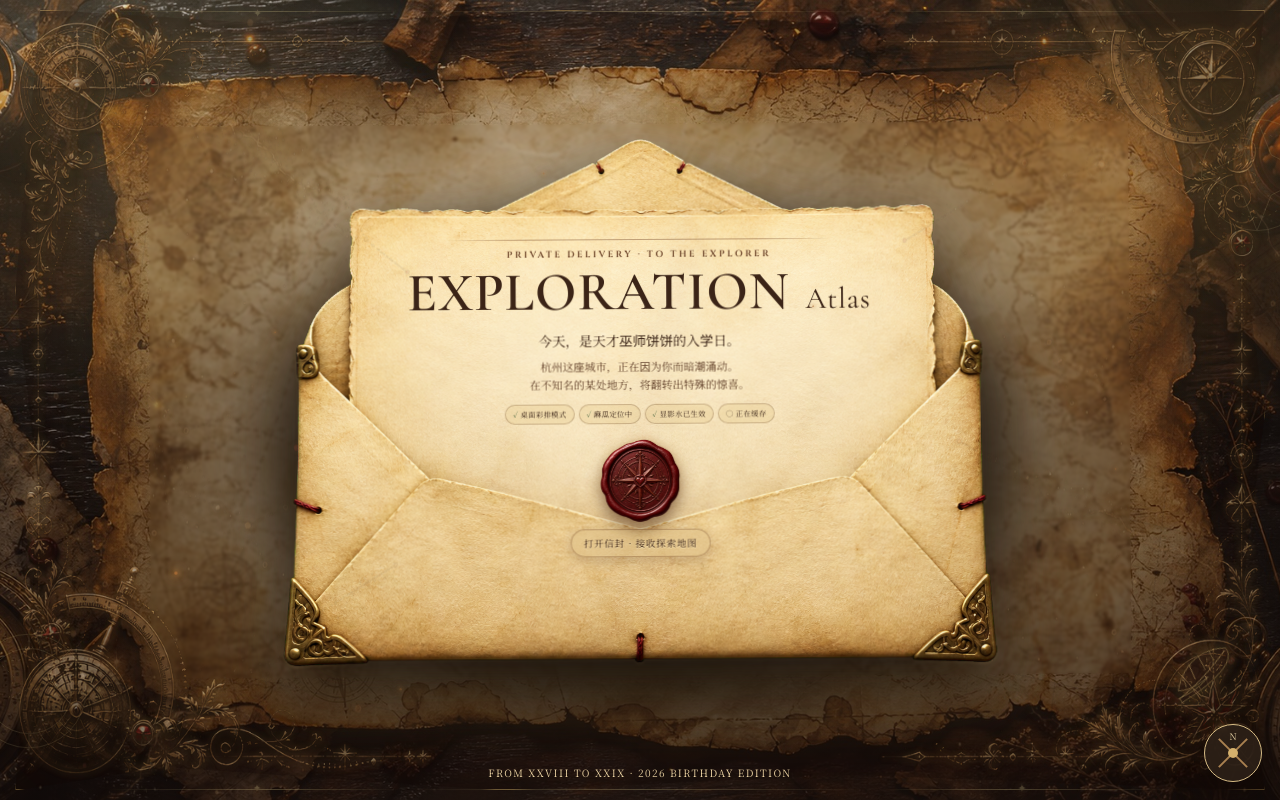
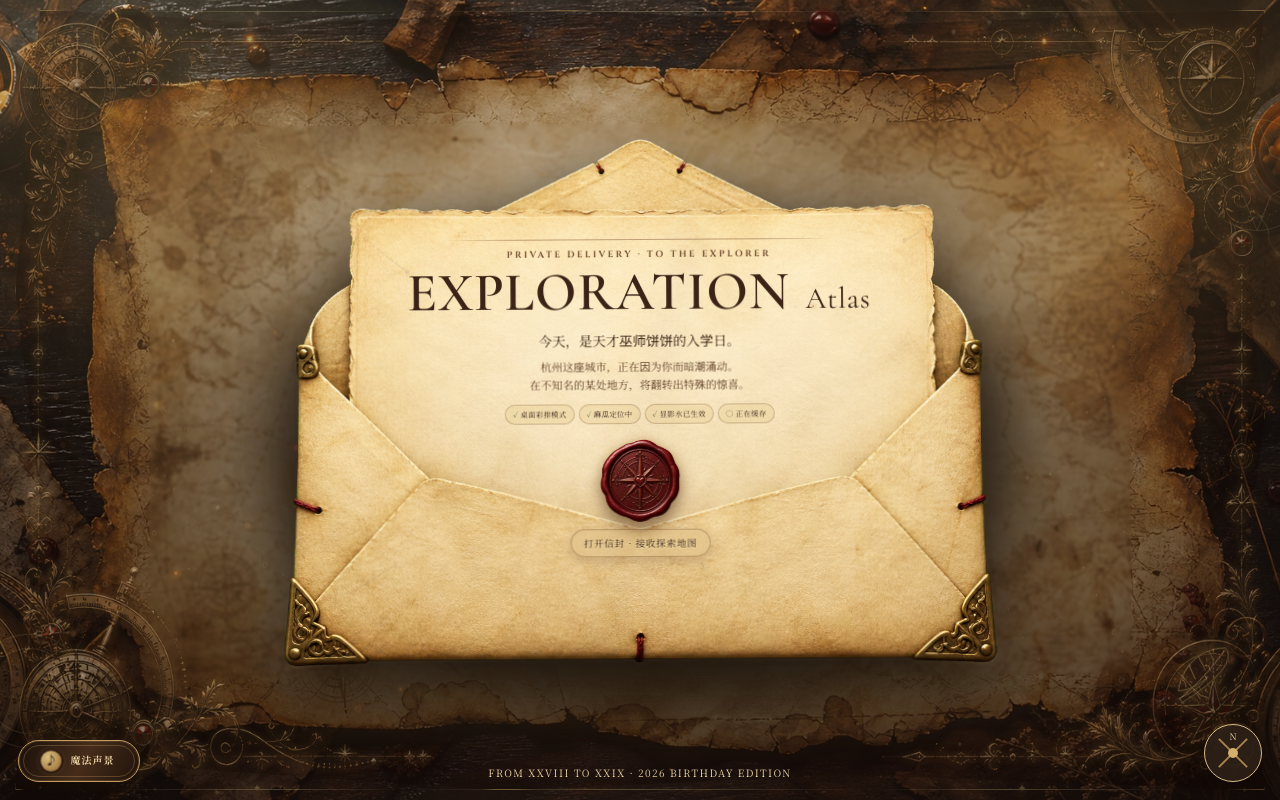
Before and after one commit to aaron2000dq/aaron2000dq.github.io, a React (Vite) app: page / in a window 1280 px wide. Built offline with nearby package versions, Linux system fonts and the light colour scheme.

Commit message:
feat: reveal destinations with an original magic soundscape

```diff
--- a/app/globals.css
+++ b/app/globals.css
@@ -74,6 +74,35 @@ h1, h2, h3, blockquote, .display-type {
 .compass-hold-progress circle { fill: none; stroke: #f0ce82; stroke-width: 2.4; stroke-linecap: round; stroke-dasharray: 1; stroke-dashoffset: 1; filter: drop-shadow(0 0 4px #e9bc64); }
 .compass-secret.is-holding { transform: scale(1.05); box-shadow: 0 8px 30px #130a06, 0 0 24px #d8ae5d8f; }
 .compass-secret.is-holding .compass-hold-progress circle { animation: compassHoldProgress 3s linear forwards; }
+.music-toggle {
+  position: fixed;
+  z-index: 190;
+  left: max(18px, env(safe-area-inset-left));
+  bottom: max(18px, env(safe-area-inset-bottom));
+  min-width: 122px;
+  height: 42px;
+  display: inline-flex;
+  align-items: center;
+  justify-content: center;
+  gap: 9px;
+  padding: 0 15px 0 11px;
+  border: 1px solid #c59c5d;
+  border-radius: 999px;
+  color: #f0d9a5;
+  background: linear-gradient(115deg, #1a100bd9, #4b301de8 53%, #21130ce8);
+  box-shadow: inset 0 0 0 1px #f2d18d1f, 0 7px 24px #100704b8, 0 0 18px #c8913b25;
+  -webkit-backdrop-filter: blur(9px);
+  backdrop-filter: blur(9px);
+  cursor: pointer;
+  transition: transform .22s cubic-bezier(.22, 1, .36, 1), opacity .22s ease, filter .22s ease, box-shadow .22s ease;
+}
+.music-toggle::before { content: ""; position: absolute; inset: 4px; border: 1px solid #d8b66b42; border-radius: inherit; pointer-events: none; }
+.music-toggle i { position: relative; width: 22px; height: 22px; display: grid; place-items: center; border-radius: 50%; color: #24140d; background: radial-gradient(circle at 35% 30%, #f2d590, #a87235); font: 700 13px/1 var(--font-display); box-shadow: 0 0 0 2px #2a180f, 0 0 11px #e2b65e85; animation: musicGlyphPulse 2.6s ease-in-out infinite; }
+.music-toggle span { position: relative; font: 650 10px/1 var(--font-inscription); letter-spacing: .1em; }
+.music-toggle:hover { transform: translateY(-1px); filter: brightness(1.08); box-shadow: inset 0 0 0 1px #f2d18d2e, 0 9px 26px #100704c7, 0 0 22px #d7a24d35; }
+.music-toggle:active { transform: translateY(1px) scale(.985); }
+.music-toggle.is-muted { opacity: .62; filter: saturate(.55); }
+.music-toggle.is-muted i { animation: none; box-shadow: 0 0 0 2px #2a180f; }
 
 .primary-button, .secondary-button, .text-button, .wax-button { border: 0; cursor: pointer; -webkit-tap-highlight-color: transparent; }
 .primary-button { padding: 13px 20px; background: var(--ink); color: #f1dfb3; border: 1px solid #6f5032; box-shadow: inset 0 0 0 2px #21160f, 0 6px 16px #3b241b3d; letter-spacing: .06em; }
@@ -501,9 +530,12 @@ h1, h2, h3, blockquote, .display-type {
 .floating-quest-card.is-collapsed .quest-number { top: 15px; left: 20px; right: auto; font-size: 24px; color: #68452e99; }
 .quest-card h2 { margin: 18px 0 16px; font-size: 31px; font-weight: 600; line-height: .96; letter-spacing: .012em; }
 .quest-card h2 small { display: block; margin-top: 3px; font-size: 13px; font-weight: 400; letter-spacing: .08em; }
+.quest-card.is-arrived h2 { margin-top: 15px; font-size: clamp(34px, 3.15vw, 46px); line-height: 1.02; letter-spacing: .025em; text-wrap: balance; }
+.quest-card.is-arrived h2 small { margin-top: 8px; font-size: 13px; letter-spacing: .17em; }
 .quest-card > p { font-size: 14px; line-height: 1.75; }
 .quest-card.is-collapsed h2 { margin: 0 0 10px; font-size: 22px; }
 .quest-card.is-collapsed h2 small { font-size: 11px; }
+.quest-card.is-collapsed.is-arrived h2 { font-size: 29px; line-height: 1.04; }
 .quest-card.is-collapsed .distance-row { margin: 10px 0 12px; padding: 9px 0; }
 .quest-card.is-collapsed .distance-row span { font-size: 15px; }
 .quest-card.is-collapsed .distance-row small { max-width: 85px; text-align: right; }
@@ -582,6 +614,8 @@ h1, h2, h3, blockquote, .display-type {
 .celebration-copy strong { margin: 7px 0 5px; font-size: 27px; font-weight: 400; letter-spacing: .08em; }
 .celebration-copy small { opacity: .8; letter-spacing: .14em; }
 .arrival-copy { top: 17%; animation-delay: .16s; }
+.arrival-copy strong { max-width: min(820px, 82vw); margin: 11px 0 8px; color: #f4dda5; font-size: clamp(48px, 6.1vw, 78px); font-weight: 560; line-height: .95; letter-spacing: .055em; text-wrap: balance; text-shadow: 0 4px 22px #0c0503, 0 0 18px #d9a84b70; }
+.arrival-copy small { font-size: 11px; letter-spacing: .24em; }
 .arrival-aura { position: absolute; z-index: 2; left: 45%; top: 51%; width: 1px; height: 1px; }
 .arrival-aura::before { content: ""; position: absolute; left: 0; top: 0; width: 280px; height: 280px; border-radius: 50%; background: radial-gradient(circle, #f1ce7957 0 8%, #be7f3824 24%, transparent 68%); transform: translate3d(-50%, -50%, 0) scale(.35); animation: arrivalGlow 1.45s ease-out forwards; }
 .arrival-ring { position: absolute; left: 0; top: 0; width: 102px; height: 102px; border: 1px solid #f0d294; border-radius: 50%; opacity: 0; transform: translate3d(-50%, -50%, 0) scale(.25); animation: arrivalRing 1.25s cubic-bezier(.16, .72, .25, 1) forwards; }
@@ -1156,6 +1190,10 @@ h1, h2, h3, blockquote, .display-type {
 @keyframes fogPulse { from { opacity: .6; } to { opacity: .9; } }
 @keyframes atlasPointBreath { 0%, 100% { opacity: .12; transform: scale(.72); } 50% { opacity: .58; transform: scale(1.75); } }
 @keyframes compassHoldProgress { to { stroke-dashoffset: 0; } }
+@keyframes musicGlyphPulse {
+  0%, 100% { transform: scale(.94); filter: brightness(.9); box-shadow: 0 0 0 2px #2a180f, 0 0 8px #e2b65e58; }
+  46% { transform: scale(1.08); filter: brightness(1.15); box-shadow: 0 0 0 2px #2a180f, 0 0 17px 3px #e2b65e94; }
+}
 @keyframes introRoomDarken { 0% { background-color: transparent; } 45%, 100% { background-color: #29170f; } }
 @keyframes introGridRecede { to { opacity: .05; transform: scale(1.08); } }
 @keyframes waxBreak { 0% { transform: scale(1); box-shadow: 0 5px 10px #3c211399; } 36% { transform: scale(1.24) rotate(-5deg); box-shadow: 0 0 35px #d4aa62; } 70% { transform: scale(.95) rotate(4deg); opacity: 1; } 100% { transform: scale(1.55) rotate(9deg); opacity: 0; } }
--- a/src/components/CelebrationLayer.tsx
+++ b/src/components/CelebrationLayer.tsx
@@ -78,8 +78,8 @@ export function CelebrationLayer({ kind, label }: CelebrationLayerProps) {
           </div>
           <div className="celebration-copy arrival-copy">
             <span>COORDINATE FOUND</span>
-            <strong>坐标已回应</strong>
-            <small>{label}</small>
+            <strong>{label}</strong>
+            <small>坐标已回应</small>
           </div>
         </>
       ) : (
--- a/src/components/ExplorationApp.tsx
+++ b/src/components/ExplorationApp.tsx
@@ -14,6 +14,7 @@ import { getPhotos, loadProgress, resetProgress, savePhoto, saveProgress } from
 import { warmPhotoMatcher } from "@/src/lib/photoMatch";
 import { useGeolocation } from "@/src/hooks/useGeolocation";
 import { useDeviceHeading } from "@/src/hooks/useDeviceHeading";
+import { useMagicalSoundscape } from "@/src/hooks/useMagicalSoundscape";
 import type { CapturedPhoto, ExplorationZone, MatchResult, PositionSample, StoryProgress } from "@/src/types";
 
 const giftNames = {
@@ -56,6 +57,7 @@ function createInitialProgress(storyZones: ExplorationZone[]): StoryProgress {
 }
 
 export function ExplorationApp({ storageNamespace = "formal", storyZones = formalZones }: ExplorationAppProps) {
+  const music = useMagicalSoundscape();
   const storyInitialProgress = useMemo(() => createInitialProgress(storyZones), [storyZones]);
   const [progress, setProgress] = useState<StoryProgress>(() => structuredClone(storyInitialProgress));
   const [hydrated, setHydrated] = useState(false);
@@ -387,6 +389,7 @@ export function ExplorationApp({ storageNamespace = "formal", storyZones = forma
 
   function openAtlas() {
     if (introOpening) return;
+    music.start();
     setIntroOpening(true);
     const reducedMotion = window.matchMedia("(prefers-reduced-motion: reduce)").matches;
     introTimer.current = window.setTimeout(
@@ -472,6 +475,13 @@ export function ExplorationApp({ storageNamespace = "formal", storyZones = forma
         onPointerCancel={endCompassHold}
         onContextMenu={(event) => event.preventDefault()}
       ><span>N</span><i/><svg className="compass-hold-progress" viewBox="0 0 64 64" aria-hidden="true"><circle cx="32" cy="32" r="29" pathLength="1"/></svg></button>
+      <button
+        className={`music-toggle ${music.muted ? "is-muted" : ""}`}
+        type="button"
+        aria-label={music.muted || !music.started ? "播放魔法背景音乐" : "关闭魔法背景音乐"}
+        data-music-state={music.muted ? "muted" : music.started ? "playing" : "ready"}
+        onClick={music.toggle}
+      ><i aria-hidden="true">♪</i><span>{music.muted ? "音乐已静音" : "魔法声景"}</span></button>
 
       <AnimatePresence>
         {celebration && <CelebrationLayer key={celebration.id} kind={celebration.kind} label={celebration.label} />}
@@ -523,7 +533,7 @@ export function ExplorationApp({ storageNamespace = "formal", storyZones = forma
             <header className="topbar"><div><i className="topbar-sigil" aria-hidden="true"/><span>THE EXPLORATION ATLAS · XXVIII → XXIX</span><b>{displayedZoneTitle}</b></div><div className="chapter-dots">{storyZones.map((item) => <i key={item.id} className={item.order <= zone.order ? "active" : ""}/>)}</div><div className="status-chip">{arrived ? "坐标已揭晓" : location.status === "active" ? "墨点已定位" : location.status === "imprecise" ? "定位在云雾中" : progress.zoneStarted ? "正在寻找位置" : "等待开始"}</div></header>
             <div className="map-layout">
               <MapCanvas zone={zone} checkpoint={checkpoint} position={position} locationReliable={!progress.zoneStarted || locationReliable} arrived={arrived} completedIds={progress.completedCheckpointIds} heading={displayedHeading} showHeading={headingVisible} onMapFocus={() => setQuestExpanded(false)}/>
-              <aside className={`quest-card floating-quest-card ${questExpanded ? "is-expanded" : "is-collapsed"}`}>
+              <aside className={`quest-card floating-quest-card ${questExpanded ? "is-expanded" : "is-collapsed"} ${arrived ? "is-arrived" : ""}`}>
                 <MagicMicroEffect variant="ripple" />
                 <button
                   className="quest-panel-toggle"
@@ -533,7 +543,7 @@ export function ExplorationApp({ storageNamespace = "formal", storyZones = forma
                 >{questExpanded ? "收起" : "查看线索"}</button>
                 <div className="quest-medallion" aria-hidden="true"><span className="quest-number">{String(coordinateNumber).padStart(2, "0")}</span></div>
                 <span className="eyebrow">{arrived ? "COORDINATE REVEALED" : "THE LAST PAGE OF XXVIII"}</span>
-                <h2>{arrived ? giftNames[checkpoint.giftType] : concealedTitle}<small>{arrived ? checkpoint.label : concealedLabel}</small></h2>
+                <h2>{arrived ? checkpoint.label : concealedTitle}<small>{arrived ? giftNames[checkpoint.giftType] : concealedLabel}</small></h2>
                 {questExpanded && checkpoint.storyBeat && <p className="quest-story-beat">{checkpoint.storyBeat}</p>}
                 {questExpanded && <p className="quest-clue">{checkpoint.clue}</p>}
                 <div className="distance-row"><span>{arrived ? "已经抵达" : position && !locationReliable ? "墨点已冻结" : formatDistance(routeMatch.distanceToCheckpointM)}</span><small>{position ? `精度 ±${Math.round(position.accuracy)}m` : "Wi‑Fi iPad 粗定位"}</small></div>
@@ -572,7 +582,7 @@ export function ExplorationApp({ storageNamespace = "formal", storyZones = forma
             <motion.section className="unlock-card" initial={{ scale: 0.7, rotate: -3 }} animate={{ scale: 1, rotate: 0 }}>
               <MagicMicroEffect variant="star-trail" />
               <div className="unlock-generated-rune" aria-hidden="true" />
-              <div className="unlock-seal">{checkpoint.giftType === "love" ? "♡" : "✦"}</div><span>PAGE {String(coordinateNumber).padStart(2, "0")} · REVEALED</span><h2>{giftNames[checkpoint.giftType]}<small>{checkpoint.label}</small></h2>{checkpoint.storyBeat && <blockquote className="unlock-story-beat">{checkpoint.storyBeat}</blockquote>}<p>{checkpoint.unlockCopy}</p>{lastResult && <small>照片匹配度 {lastResult.score}%{lastResult.poseScore === null ? " · 场景匹配模式" : " · 姿势已识别"}</small>}<button className="primary-button" onClick={continueAfterUnlock}>{checkpoint.giftType === "love" ? "翻开二十九岁的第一章" : zone.checkpoints[zone.checkpoints.findIndex((item) => item.id === checkpoint.id) + 1] ? "寻找下一枚未知坐标" : "带着这一页返回飞行扫帚"}</button>
+              <div className="unlock-seal">{checkpoint.giftType === "love" ? "♡" : "✦"}</div><span>PAGE {String(coordinateNumber).padStart(2, "0")} · REVEALED</span><h2>{checkpoint.label}<small>{giftNames[checkpoint.giftType]}</small></h2>{checkpoint.storyBeat && <blockquote className="unlock-story-beat">{checkpoint.storyBeat}</blockquote>}<p>{checkpoint.unlockCopy}</p>{lastResult && <small>照片匹配度 {lastResult.score}%{lastResult.poseScore === null ? " · 场景匹配模式" : " · 姿势已识别"}</small>}<button className="primary-button" onClick={continueAfterUnlock}>{checkpoint.giftType === "love" ? "翻开二十九岁的第一章" : zone.checkpoints[zone.checkpoints.findIndex((item) => item.id === checkpoint.id) + 1] ? "寻找下一枚未知坐标" : "带着这一页返回飞行扫帚"}</button>
             </motion.section>
           </motion.div>
         )}
--- /dev/null
+++ b/src/hooks/useMagicalSoundscape.ts
@@ -0,0 +1,177 @@
+"use client";
+
+import { useCallback, useEffect, useRef, useState } from "react";
+
+const MUTED_KEY = "exploration-atlas:music-muted-v1";
+const PHRASE_SECONDS = 9.6;
+
+// An original D-minor pentatonic phrase. It deliberately avoids quoting any
+// film score while retaining the glassy, nocturnal character of a magic atlas.
+const PHRASE: Array<[offset: number, midi: number, duration: number, volume: number]> = [
+  [0, 74, 0.78, 0.14],
+  [0.76, 77, 0.42, 0.1],
+  [1.22, 81, 0.88, 0.12],
+  [2.34, 72, 0.48, 0.08],
+  [2.92, 79, 0.76, 0.1],
+  [4.22, 76, 0.46, 0.085],
+  [4.76, 81, 0.48, 0.095],
+  [5.34, 84, 0.9, 0.11],
+  [6.72, 79, 0.58, 0.085],
+  [7.42, 74, 1.52, 0.105],
+];
+
+type SafariWindow = Window & typeof globalThis & {
+  webkitAudioContext?: typeof AudioContext;
+};
+
+function midiFrequency(midi: number) {
+  return 440 * 2 ** ((midi - 69) / 12);
+}
+
+function scheduleBell(
+  context: AudioContext,
+  destination: AudioNode,
+  frequency: number,
+  startsAt: number,
+  duration: number,
+  volume: number,
+) {
+  const envelope = context.createGain();
+  envelope.gain.setValueAtTime(0.0001, startsAt);
+  envelope.gain.exponentialRampToValueAtTime(volume, startsAt + 0.018);
+  envelope.gain.exponentialRampToValueAtTime(0.0001, startsAt + duration);
+  envelope.connect(destination);
+
+  const partials: Array<[ratio: number, level: number, type: OscillatorType]> = [
+    [1, 1, "sine"],
+    [2.01, 0.31, "triangle"],
+    [3.98, 0.09, "sine"],
+  ];
+  partials.forEach(([ratio, level, type]) => {
+    const oscillator = context.createOscillator();
+    const partialGain = context.createGain();
+    oscillator.type = type;
+    oscillator.frequency.setValueAtTime(frequency * ratio, startsAt);
+    partialGain.gain.setValueAtTime(level, startsAt);
+    oscillator.connect(partialGain).connect(envelope);
+    oscillator.start(startsAt);
+    oscillator.stop(startsAt + duration + 0.08);
+  });
+}
+
+function schedulePhrase(context: AudioContext, destination: AudioNode, startsAt: number) {
+  PHRASE.forEach(([offset, midi, duration, volume]) => {
+    scheduleBell(context, destination, midiFrequency(midi), startsAt + offset, duration, volume);
+  });
+
+  // A nearly subliminal two-note floor keeps the sparse bells from feeling
+  // like notification sounds. It fades fully between phrases.
+  const padGain = context.createGain();
+  padGain.gain.setValueAtTime(0.0001, startsAt);
+  padGain.gain.exponentialRampToValueAtTime(0.018, startsAt + 1.4);
+  padGain.gain.setValueAtTime(0.018, startsAt + 7.2);
+  padGain.gain.exponentialRampToValueAtTime(0.0001, startsAt + 9.3);
+  padGain.connect(destination);
+  [50, 57].forEach((midi, index) => {
+    const oscillator = context.createOscillator();
+    oscillator.type = index ? "sine" : "triangle";
+    oscillator.frequency.setValueAtTime(midiFrequency(midi), startsAt);
+    oscillator.connect(padGain);
+    oscillator.start(startsAt);
+    oscillator.stop(startsAt + 9.4);
+  });
+}
+
+export function useMagicalSoundscape() {
+  const [muted, setMuted] = useState(
+    () => typeof window !== "undefined" && window.localStorage.getItem(MUTED_KEY) === "true",
+  );
+  const [started, setStarted] = useState(false);
+  const contextRef = useRef<AudioContext | null>(null);
+  const masterRef = useRef<GainNode | null>(null);
+  const timerRef = useRef<number | null>(null);
+  const nextPhraseRef = useRef(0);
+  const mutedRef = useRef(muted);
+  mutedRef.current = muted;
+
+  const setMasterLevel = useCallback((isMuted: boolean) => {
+    const context = contextRef.current;
+    const master = masterRef.current;
+    if (!context || !master) return;
+    const now = context.currentTime;
+    master.gain.cancelScheduledValues(now);
+    master.gain.setValueAtTime(Math.max(0.0001, master.gain.value), now);
+    master.gain.exponentialRampToValueAtTime(isMuted ? 0.0001 : 0.52, now + 0.28);
+  }, []);
+
+  const ensureStarted = useCallback(() => {
+    if (contextRef.current) {
+      void contextRef.current.resume().catch(() => undefined);
+      setMasterLevel(mutedRef.current);
+      return true;
+    }
+    const AudioContextClass = window.AudioContext ?? (window as SafariWindow).webkitAudioContext;
+    if (!AudioContextClass) return false;
+    const context = new AudioContextClass();
+    const master = context.createGain();
+    master.gain.setValueAtTime(mutedRef.current ? 0.0001 : 0.52, context.currentTime);
+    master.connect(context.destination);
+    contextRef.current = context;
+    masterRef.current = master;
+    setStarted(true);
+
+    const firstPhrase = context.currentTime + 0.08;
+    schedulePhrase(context, master, firstPhrase);
+    nextPhraseRef.current = firstPhrase + PHRASE_SECONDS;
+    timerRef.current = window.setInterval(() => {
+      const activeContext = contextRef.current;
+      const activeMaster = masterRef.current;
+      if (!activeContext || !activeMaster || activeContext.state === "closed") return;
+      while (nextPhraseRef.current < activeContext.currentTime + 2.2) {
+        schedulePhrase(activeContext, activeMaster, nextPhraseRef.current);
+        nextPhraseRef.current += PHRASE_SECONDS;
+      }
+    }, 900);
+    void context.resume().catch(() => undefined);
+    return true;
+  }, [setMasterLevel]);
+
+  const start = useCallback(() => {
+    if (mutedRef.current) return;
+    ensureStarted();
+  }, [ensureStarted]);
+
+  const toggle = useCallback(() => {
+    const nextMuted = !mutedRef.current;
+    mutedRef.current = nextMuted;
+    setMuted(nextMuted);
+    window.localStorage.setItem(MUTED_KEY, String(nextMuted));
+    if (!nextMuted) ensureStarted();
+    setMasterLevel(nextMuted);
+  }, [ensureStarted, setMasterLevel]);
+
+  useEffect(() => {
+    const handleVisibility = () => {
+      const context = contextRef.current;
+      if (!context) return;
+      if (document.visibilityState === "hidden") {
+        void context.suspend().catch(() => undefined);
+      } else if (!mutedRef.current) {
+        void context.resume().catch(() => undefined);
+      }
+    };
+    document.addEventListener("visibilitychange", handleVisibility);
+    return () => {
+      document.removeEventListener("visibilitychange", handleVisibility);
+      if (timerRef.current) window.clearInterval(timerRef.current);
+      void contextRef.current?.close().catch(() => undefined);
+    };
+  }, []);
+
+  return {
+    muted,
+    started,
+    start,
+    toggle,
+  };
+}
```
Also changed, not shown: 2 other files (tests, documents, lock files or other folders).
